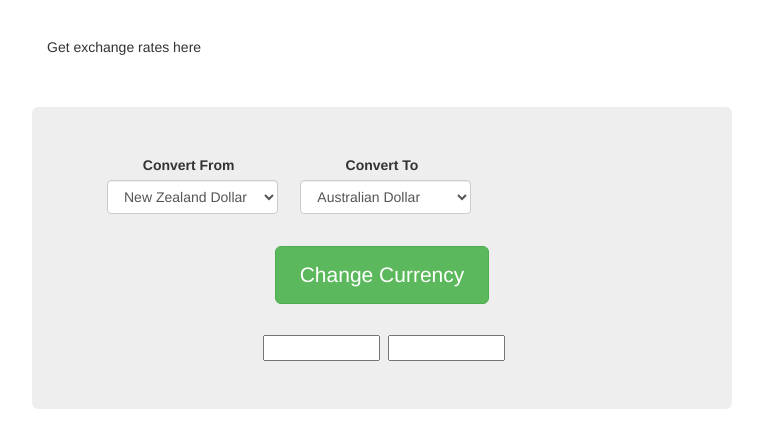
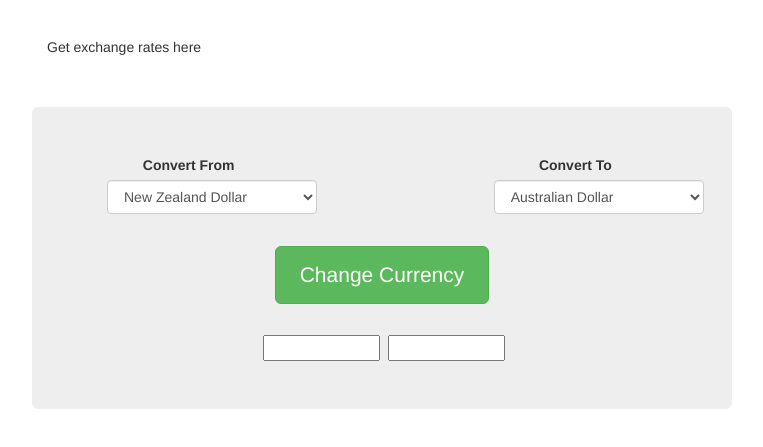
Before and after one commit to Ryant1234/myCurrencyConverter, a website: page app/index.html in a window 1280 px wide. Shown: the part 383-830 px from the top of the page, without its empty margins (258-1021 px from the left). Drawn offline with nearby package versions, Linux system fonts and the light colour scheme; files that its build step writes are made by us from their sources.

Commit message:
Supercommit

```diff
--- a/app/index.html
+++ b/app/index.html
@@ -49,13 +49,15 @@
       </div>
 
 
-<form class="form-inline">
+
  <div class="jumbotron">
+<div class="container">
+  <div class="row">
+     <div class="col-lg-4">
 
-      <div class="form-group">
-        <div class="col-lg-4">
+
   <label for="CurrencyFrom">Convert From</label>
-  <select class="form-control" id="CurrencyFrom" name ="CurrencyFrom">
+  <select class="form-control ExchangeDropDown" id="CurrencyFrom" name ="CurrencyFrom">
     <option value="AUD">Australian Dollar</option>
       <option value="BRL">Brazilian Real</option>
         <option value="CAD">Canadian Dollar</option>
@@ -86,9 +88,10 @@
 
 
 
-    <div class="col-lg-4">
+
+    <div class="col-lg-4 CurrencyToFloat">
   <label for="CurrencyTo">Convert To</label>
-  <select class="form-control" id="CurrencyTo" name ="CurrencyTo">
+  <select class="form-control ExchangeDropDown" id="CurrencyTo" name ="CurrencyTo">
        <option selected value="AUD">Australian Dollar</option>
       <option value="BRL">Brazilian Real</option>
         <option value="CAD">Canadian Dollar</option>
@@ -112,23 +115,19 @@
                                              <option value="GBP">(UK)	Pound Sterling</option>
                                                   <option value="USD">	US Dollar</option>
                                                   </form>
+
+
+                                                  </div>
   </select>
+
 </div>
 </div>
+
+
 
 <div class ="row">
         <p class="btn btn-lg btn-success" id ="btnGetExchangeRate" >Change Currency</p>
 </div>
-
-
-
-
-
-
-
-
-
-
 
 
   <form class = "form-inline">
@@ -155,9 +154,9 @@
 
  </div>
 
-    </div>
 
- </div>
+
+
     <!-- Google Analytics: change UA-XXXXX-X to be your site's ID. -->
     <script>
       (function(b,o,i,l,e,r){b.GoogleAnalyticsObject=l;b[l]||(b[l]=
--- a/app/styles/main.scss
+++ b/app/styles/main.scss
@@ -95,25 +95,21 @@ body {
   }
     //Cant set this to a size in pixels.. This is good
 
+    .exchangeRateTextbox {
+   width:15ch;
+    }
+
+   .CurrencyToFloat{
+       float: right;
+   }
+
+   .ExchangeDropDown
+   {
+     width:15em;
+   }
 
 
 
-
-
-
-
-
-    .exchangeRateTextbox {
-   width:30%;
-    }
-
-
-
-
-
-     #CurrencyTo  {
-      margin-right:15em;
-    }
 
   #btnGetExchangeRate{
     margin-top:1.5em;
```
Also changed, not shown: .tmp/scripts/main.js, .tmp/styles/main.css, dist/index.html, dist/styles/main.css, 1 other file.
